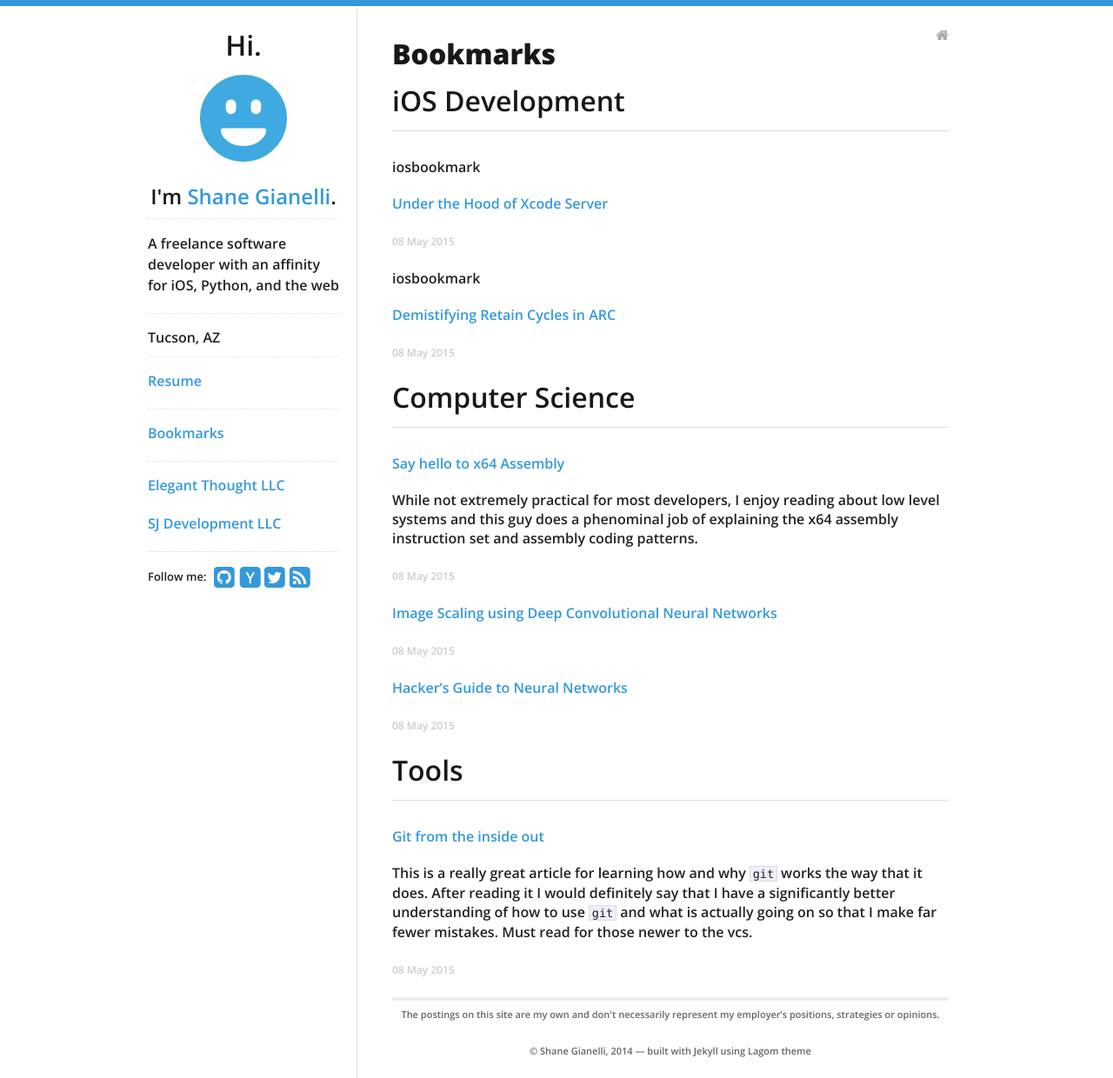
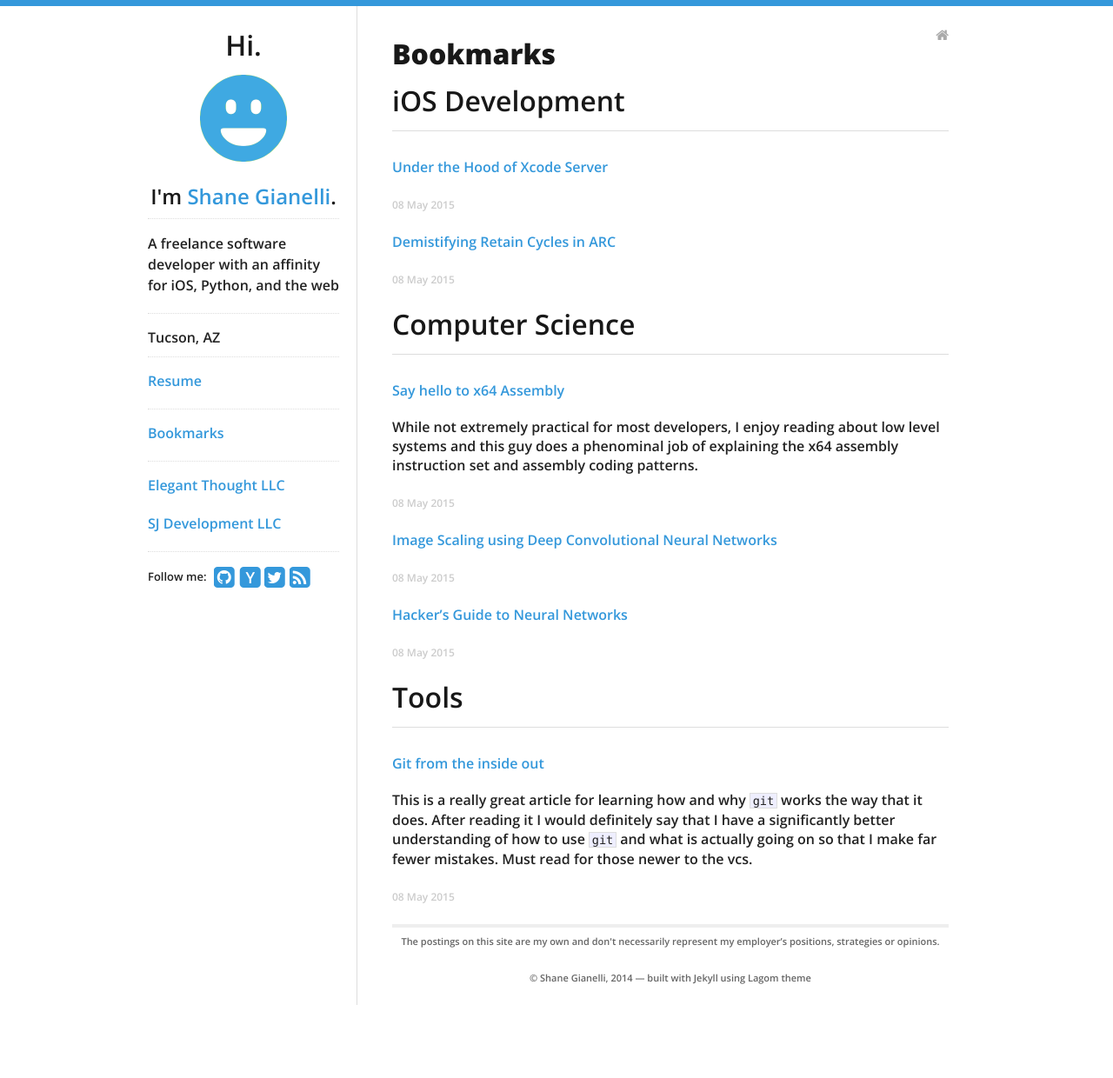
Before and after one commit to sgianelli/sgianelli.github.io, a Jekyll site: the page built from bookmarks/index.html, in a window 1280 px wide. Shown: the whole page at 87% size. Built offline with Jekyll 4.4.1, drawn with Linux system fonts in a browser that asks for light colours; nearby versions of some CDN libraries; after the commit the page ends 1156 px from its top, so only the background shows below that.

Commit message:
removed debugging crap

```diff
--- a/bookmarks/index.html
+++ b/bookmarks/index.html
@@ -19,7 +19,6 @@ title: Bookmarks
     {% for post in site.posts %}
         {% if post.layout == 'bookmark' %}
             {% if post.tags contains "ios" %}
-            {{ post.tags }}
             <p>
             {{ post.content }}
             <span class="datetime">{{ post.date | date_to_string }}</span>
```
